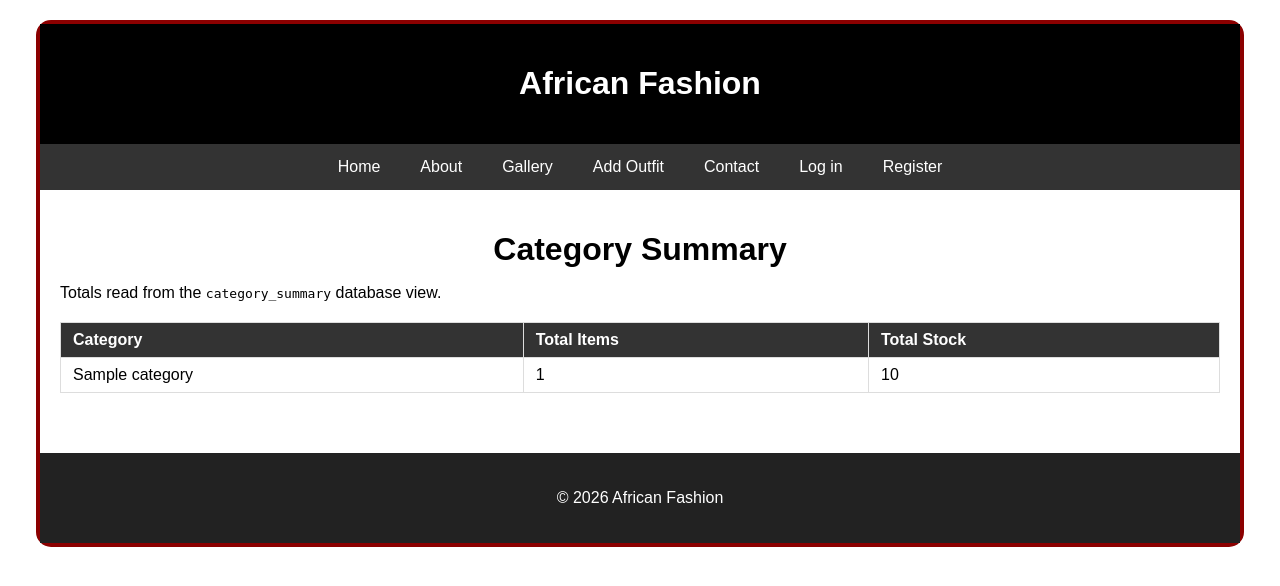
After one commit to HlengiweNcube/flask_db_project, a Flask app: page /category-summary in a window 1280 px wide. The commit adds this page. Shown: the top 586 px of the page. Run offline with Flask 3, Linux system fonts and the light colour scheme; tables that the repository leaves empty hold one stand-in row (values such as "Sample post").

Commit message:
Add category_summary database view

```diff
--- a/app.py
+++ b/app.py
@@ -3,7 +3,7 @@ from flask_login import LoginManager, current_user, login_required, login_user,
 from werkzeug.security import check_password_hash, generate_password_hash
 from werkzeug.utils import secure_filename
 from models import db, Outfit, Category, User
-from sqlalchemy import func, select
+from sqlalchemy import func, select, text
 import os
 
 app = Flask(__name__)
@@ -24,6 +24,20 @@ def initialize_database():
     """Create any missing tables when a new local or hosted database starts."""
     with app.app_context():
         db.create_all()
+        ensure_category_summary_view()
+
+
+def ensure_category_summary_view():
+    """(Re)create the category_summary reporting view against the current schema."""
+    db.session.execute(text('DROP VIEW IF EXISTS category_summary'))
+    db.session.execute(text(
+        'CREATE VIEW category_summary AS '
+        'SELECT c.id AS category_id, c.name AS category_name, '
+        'COUNT(o.id) AS total_items, COALESCE(SUM(o.quantity), 0) AS total_stock '
+        'FROM categories c LEFT JOIN outfits o ON o.category_id = c.id '
+        'GROUP BY c.id, c.name'
+    ))
+    db.session.commit()
 
 
 initialize_database()
@@ -507,6 +521,16 @@ def high_stock():
         categories=categories,
         selected_category=None
     )
+@app.route('/category-summary')
+def category_summary():
+    """Display aggregated category totals read from the category_summary view."""
+    rows = db.session.execute(text(
+        'SELECT category_name, total_items, total_stock '
+        'FROM category_summary ORDER BY category_name'
+    )).all()
+    return render_template('category_summary.html', rows=rows)
+
+
 @app.route('/about')
 def about():
     return render_template("about.html")
--- a/static/css/style.css
+++ b/static/css/style.css
@@ -697,6 +697,24 @@ main {
     margin: 12px 0;
 }
 
+.summary-table {
+    border-collapse: collapse;
+    margin: 20px 0;
+    width: 100%;
+}
+
+.summary-table th,
+.summary-table td {
+    border: 1px solid #ddd;
+    padding: 8px 12px;
+    text-align: left;
+}
+
+.summary-table th {
+    background-color: #333;
+    color: white;
+}
+
 .management-page {
     margin: 0 auto;
     max-width: 980px;
--- /dev/null
+++ b/templates/category_summary.html
@@ -0,0 +1,27 @@
+{% extends "base.html" %}
+
+{% block content %}
+<h1 class="page-title">Category Summary</h1>
+<p>Totals read from the <code>category_summary</code> database view.</p>
+
+<table class="summary-table">
+    <thead>
+        <tr>
+            <th>Category</th>
+            <th>Total Items</th>
+            <th>Total Stock</th>
+        </tr>
+    </thead>
+    <tbody>
+        {% for row in rows %}
+        <tr>
+            <td>{{ row.category_name }}</td>
+            <td>{{ row.total_items }}</td>
+            <td>{{ row.total_stock }}</td>
+        </tr>
+        {% else %}
+        <tr><td colspan="3">No categories yet.</td></tr>
+        {% endfor %}
+    </tbody>
+</table>
+{% endblock %}
--- a/templates/gallery.html
+++ b/templates/gallery.html
@@ -56,6 +56,7 @@
     <!-- 🎯 CATEGORY FILTER -->
     <div class="sidebar">
         <a href="{{ url_for('high_stock') }}" class="btn">High Stock</a>
+        <a href="{{ url_for('category_summary') }}" class="btn">Category Summary</a>
         <a href="{{ url_for('gallery') }}" class="btn">All</a>
         {% if categories %}
             <h4>Category filters</h4>
```
Also changed, not shown: test_app.py (+24 -2 lines).
